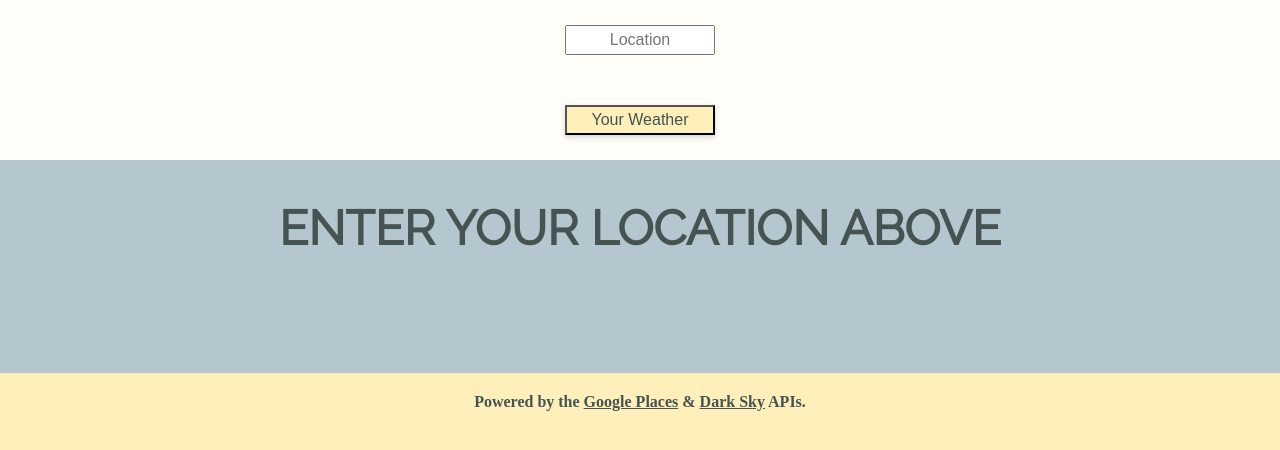
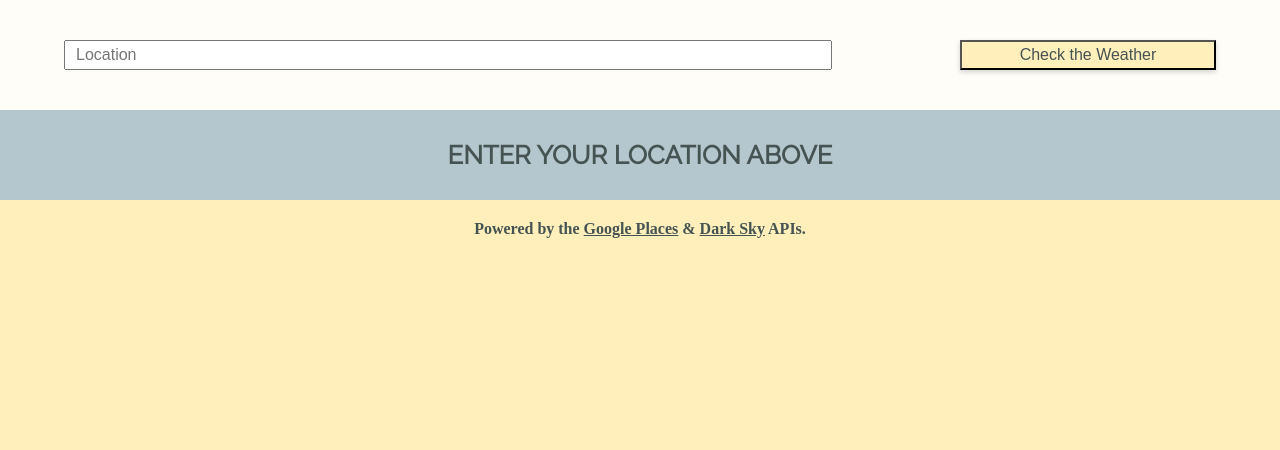
Before and after one commit to jamie29w/weather-api-app, a React (Create React App) app in the folder client/: page / in a window 1280 px wide. Shown: the top 450 px of the page. Built offline with nearby package versions, Linux system fonts and the light colour scheme.

Commit message:
updated styling throughout app

```diff
--- a/client/src/main/body/Component.js
+++ b/client/src/main/body/Component.js
@@ -2,14 +2,9 @@ import React from "react"
 import Daily from "./Daily"
 
 function BodyComponent (props) {
-
     const styles = {
-        headers: {
-            marginLeft: "auto",
-            marginRight: "auto",
-            marginTop: "5vh",
-            textAlign: "center",
-            fontSize: '1.5em'
+        inactive: {
+            display: "none"
         },
         outerDiv: {
             backgroundColor: "#B4C6CE",
@@ -21,15 +16,28 @@ function BodyComponent (props) {
             marginRight: "auto",
             textAlign: 'center',
             width: "100%",
+            minHeight: "10vh",
+            paddingLeft: 20,
+            paddingRight: 20,
+            paddingTop: 20,
+            paddingBottom: 20
+        },
+        tempText: {
+            fontSize: '.8em',
+            textAlign: "center",
+            marginLeft: "auto",
+            marginRight: "auto",
+            paddingTop: 10,
+            paddingBottom: 10
         }
     }
+
     return (
         <div style={styles.outerDiv}>
-            <h1 style={styles.headers}>{props.weather.currently.temperature === undefined ? "ENTER YOUR LOCATION ABOVE" : `CURRENT TEMPERATURE IN ${props.locationStr.toUpperCase()}`}</h1>
-            <h3 style={styles.headers}>{props.weather.currently.temperature === undefined ? "" : `${Math.round(props.weather.currently.temperature)}˚`}</h3>
-
-            <h1 style={styles.headers}> {props.weather.currently.temperature === undefined ? "" : "WEEKLY FORECAST:"}</h1>
-            <br/>
+            <h1 style={styles.tempText}>{props.weather.currently.temperature === undefined ? "ENTER YOUR LOCATION ABOVE" : `CURRENT TEMPERATURE IN ${props.locationStr.toUpperCase()}`}</h1>
+            <h3 style={props.weather.currently.temperature === undefined ? styles.inactive : styles.tempText}>{props.weather.currently.temperature === undefined ? "" : `${Math.round(props.weather.currently.temperature)}˚`}</h3>
+            <h1 style={props.weather.currently.temperature === undefined ? styles.inactive : styles.tempText}> {props.weather.currently.temperature === undefined ? "" : "WEEKLY FORECAST:"}</h1>
+            <br style={props.weather.currently.temperature === undefined ? styles.inactive : {display: "block"}}/>
             {props.weather.currently.temperature === undefined ? "" : props.weather.daily.data.map((day, i) => <Daily key={i} day={props.weather.daily.data[i]} />)}
         </div>
     )
--- a/client/src/main/body/Daily.js
+++ b/client/src/main/body/Daily.js
@@ -2,8 +2,6 @@ import React from "react"
 
 
 function Daily (props) {
-
-
 
     const styles = {
         outerDivStyles: {
@@ -11,16 +9,38 @@ function Daily (props) {
             flexDirection: "column",
             textAlign: "center",
         },
-        headers: {
+        days: {
+            textAlign: "center",
+            marginLeft: "auto",
+            marginRight: "auto",
+            marginTop: "2.5vh",
+            fontSize: "1em"
+        },
+        innerDivStyles: {
+            display: "flex",
+            flexDirection: "row",
+            justifyContent: "space-around",
+        },
+        tempText: {
+            fontSize: '1em',
             textAlign: "center",
             marginLeft: "auto",
             marginRight: "auto",
             marginTop: "2.5vh"
         },
-        innerDivStyles: {
-            display: "flex",
-            flexDirection: "row",
-            justifyContent: "space-around",
+        hiLoText: {
+            fontSize: '.6em',
+            textAlign: "center",
+            marginLeft: "auto",
+            marginRight: "auto",
+            marginTop: "2.5vh"
+        },
+        summaryText: {
+            fontSize: '.6em',
+            textAlign: "center",
+            marginLeft: "auto",
+            marginRight: "auto",
+            marginTop: "2.5vh"
         }
     }
 
@@ -31,14 +51,15 @@ function Daily (props) {
 
     return (
         <div style={styles.outerDivStyles}>
-            <h2 style={styles.headers}><span style={styles.spans}>{dayOfWeek}</span></h2>
+            <hr/>
+
+            <h2 style={styles.days}>{dayOfWeek}</h2>
             <div style={styles.innerDivStyles}>
-                <h3 style={styles.headers}><span style={styles.spans}>HI:</span> {Math.round(props.day.temperatureHigh)}˚</h3>
-                <h3 style={styles.headers}><span style={styles.spans}>LO:</span> {Math.round(props.day.temperatureLow)}˚</h3>
+                <h3 style={styles.tempText}><span style={styles.hiLoText}>HI:</span> {Math.round(props.day.temperatureHigh)}˚</h3>
+                <h3 style={styles.tempText}><span style={styles.hiLoText}>LO:</span> {Math.round(props.day.temperatureLow)}˚</h3>
             </div>
-            <h5 style={styles.headers}><span style={styles.spans}>DESCRIPTION</span>: {props.day.summary.toUpperCase()}</h5>
+            <h5 style={styles.summaryText}>{props.day.summary.toUpperCase()}</h5>
             <br/>
-            <hr/>
         </div>
     )
 }
--- a/client/src/main/header/Component.js
+++ b/client/src/main/header/Component.js
@@ -3,45 +3,42 @@ import React from 'react'
 function HeaderComponent(props) {
 
     const styles = {
-        background: {
-            alignContent: "center",
-            backgroundColor: "#FEFDF8",
-            display: "flex",
-            flexDirection: "column",
-            minHeight: "20vh",
-            justifyContent: "space-around",
-            width: "100%",
-        },
         button: {
             backgroundColor: "#FFEFBA",
             boxShadow: "0 2px 5px lightgrey",
             fontSize: "1em",
-            height: "30px",
-            width: "150px"
+            minHeight: "30px",
+            width: "20%",
+            marginTop: '5vh',
+            marginBottom: '5vh'
         },
         form: {
+            backgroundColor: "#FEFDF8",
+            width: "100%",
+            minHeight: "10vh",
             display: "flex",
-            flexDirection: "column",
-            height: "20vh",
+            flexDirection: "row",
             justifyContent: "space-around",
-            marginLeft: "auto",
-            marginRight: "auto",
         },
         input: {
             fontSize: "1em",
-            height: "30px",
-            textAlign: "center",
-            width: "150px"
+            minHeight: "30px",
+            textAlign: "left",
+            minWidth: 150,
+            width: "60%",
+            outline: "none",
+            marginTop: '5vh',
+            marginBottom: '5vh',
+            paddingLeft: 10,
+            paddingRight: 10
         }
     }
 
     return (
-        <div style={styles.background}>
-            <form style={styles.form} onSubmit={(e) => props.searchWeather(e, document.getElementById('zipInput').value)}>
-                <input style={styles.input} id='zipInput' placeholder='Location'/>
-                <button type="submit" style={styles.button}>Your Weather</button>
-            </form>
-        </div>
+        <form style={styles.form} onSubmit={(e) => props.searchWeather(e, document.getElementById('zipInput').value)}>
+            <input style={styles.input} id='zipInput' placeholder='Location'/>
+            <button type="submit" style={styles.button}>Check the Weather</button>
+        </form>
     )
 }
 
```
Also changed, not shown: 1 other file (tests, documents, lock files or other folders).
